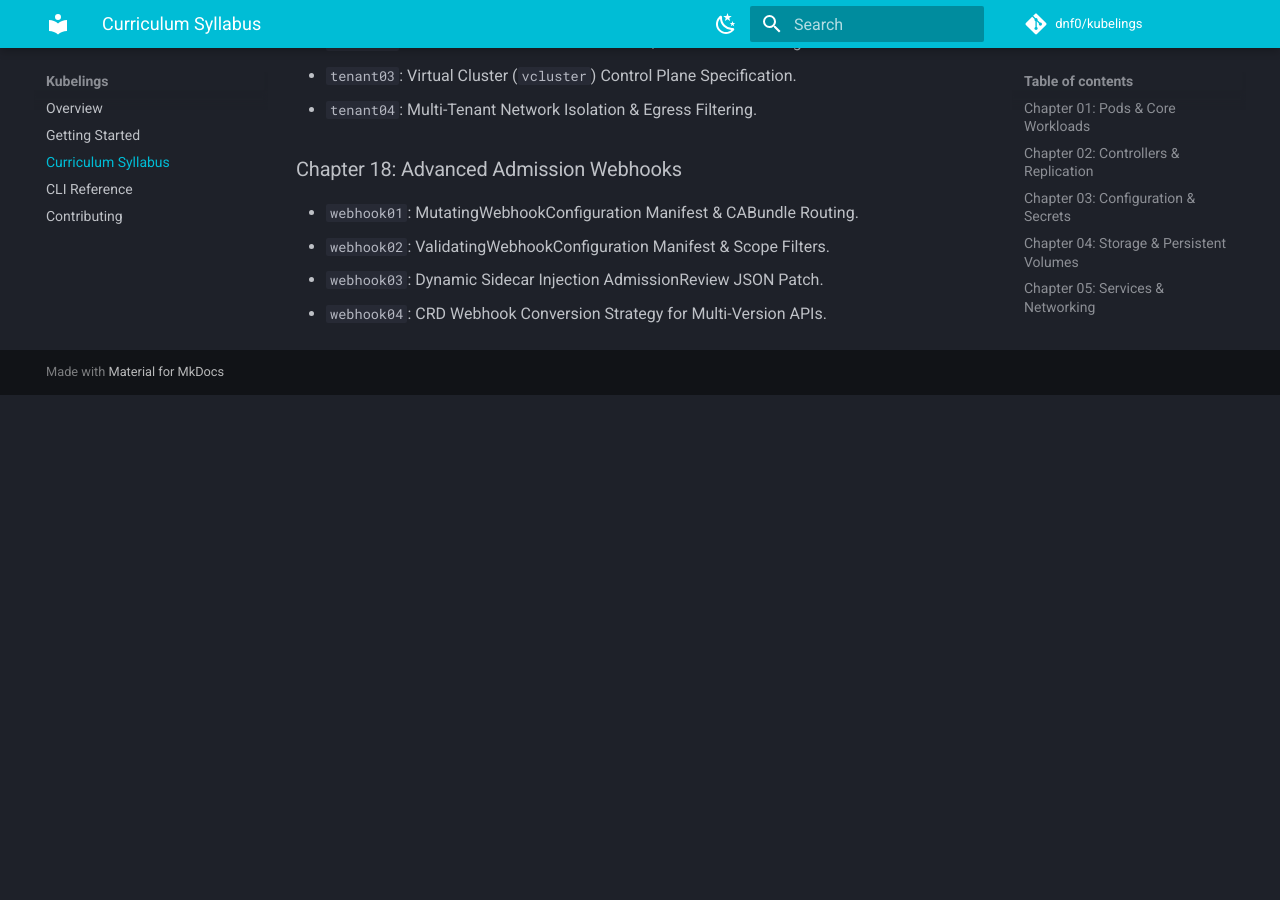
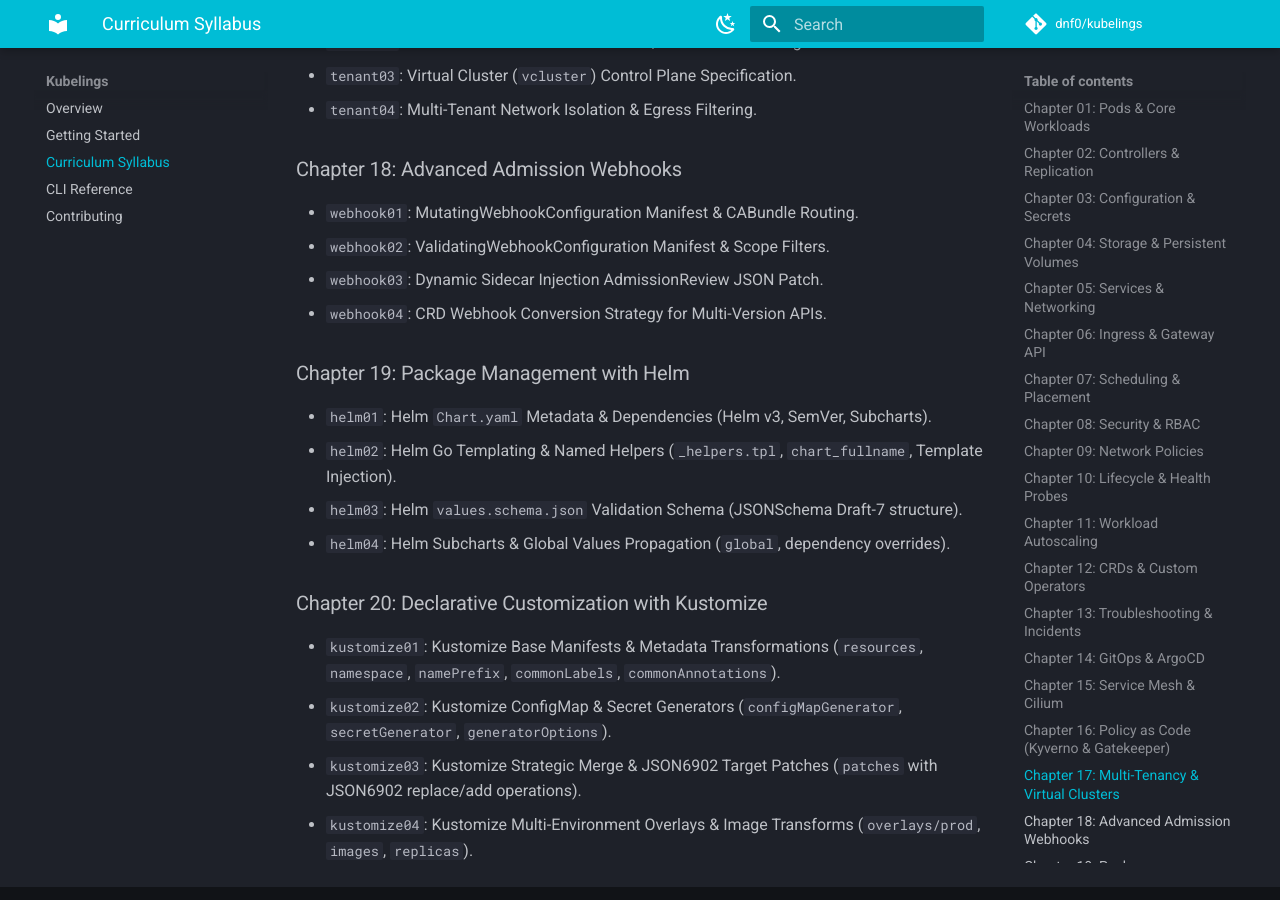
Before and after one commit to dnf0/kubelings, an MkDocs documentation site: the page built from docs/syllabus.md, in a window 1280 px wide and 900 px high, scrolled down 3945 px. Built offline with MkDocs 1.6.1 and Material for MkDocs 9.7.7, drawn with Linux system fonts in a browser that asks for light colours; comment, search, counter and statistics services are not loaded; before the commit the page ends 4340 px from its top, so only the background shows below that; some of the changed text lies outside the part shown.

Commit message:
docs: update syllabus and index for 20 chapters and 90 exercises

```diff
--- a/docs/syllabus.md
+++ b/docs/syllabus.md
@@ -1,6 +1,6 @@
 # Curriculum Syllabus
 
-Kubelings features **18 chapters** covering **82 real-world exercises**:
+Kubelings features **20 chapters** covering **90 real-world exercises**:
 
 ---
 
@@ -121,3 +121,15 @@ Kubelings features **18 chapters** covering **82 real-world exercises**:
 - `webhook02`: ValidatingWebhookConfiguration Manifest & Scope Filters.
 - `webhook03`: Dynamic Sidecar Injection AdmissionReview JSON Patch.
 - `webhook04`: CRD Webhook Conversion Strategy for Multi-Version APIs.
+
+### Chapter 19: Package Management with Helm
+- `helm01`: Helm `Chart.yaml` Metadata & Dependencies (Helm v3, SemVer, Subcharts).
+- `helm02`: Helm Go Templating & Named Helpers (`_helpers.tpl`, `chart_fullname`, Template Injection).
+- `helm03`: Helm `values.schema.json` Validation Schema (JSONSchema Draft-7 structure).
+- `helm04`: Helm Subcharts & Global Values Propagation (`global`, dependency overrides).
+
+### Chapter 20: Declarative Customization with Kustomize
+- `kustomize01`: Kustomize Base Manifests & Metadata Transformations (`resources`, `namespace`, `namePrefix`, `commonLabels`, `commonAnnotations`).
+- `kustomize02`: Kustomize ConfigMap & Secret Generators (`configMapGenerator`, `secretGenerator`, `generatorOptions`).
+- `kustomize03`: Kustomize Strategic Merge & JSON6902 Target Patches (`patches` with JSON6902 replace/add operations).
+- `kustomize04`: Kustomize Multi-Environment Overlays & Image Transforms (`overlays/prod`, `images`, `replicas`).
```
Also changed, not shown: README.md (+4 -2 lines), docs/index.md (+1 -1 lines).
